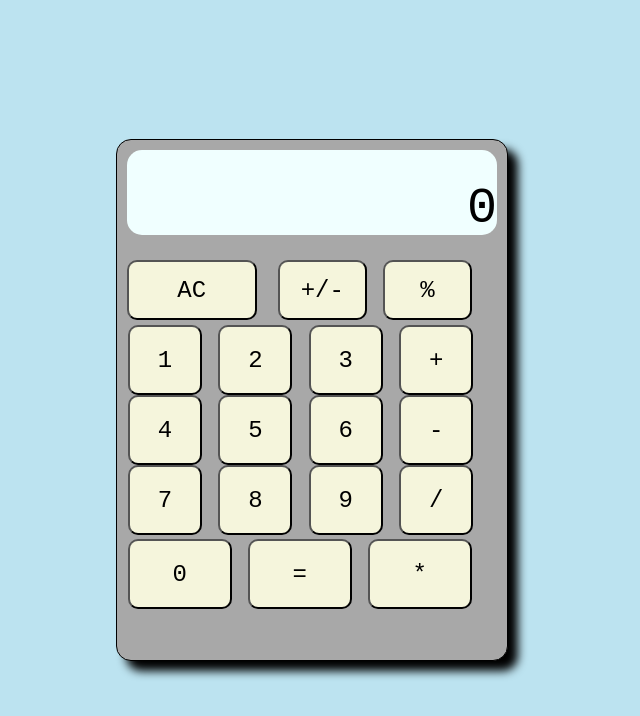
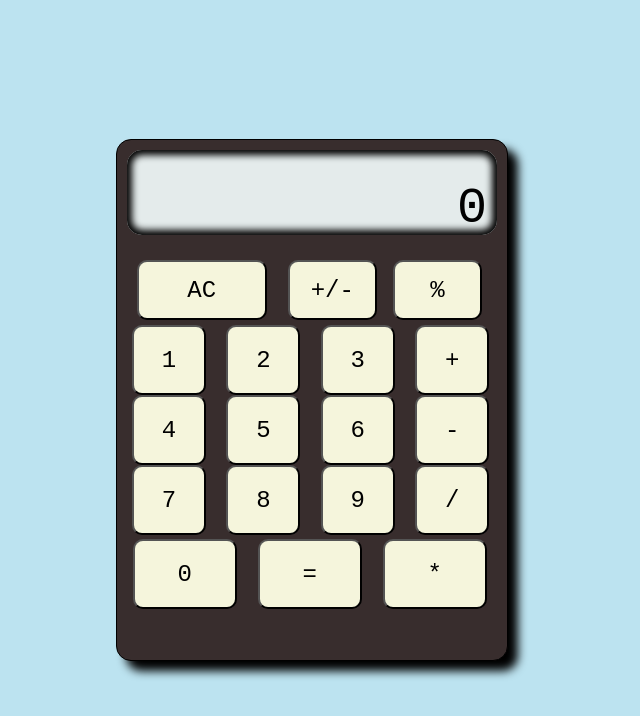
Before and after one commit to purplepeach29/calculator, a plain HTML site: page index.html in a window 1280 px wide. Shown: the whole page, without its empty margins (328-968 px from the left). Drawn offline with Linux system fonts and the light colour scheme.

Commit message:
change display color style.css

```diff
--- a/style.css
+++ b/style.css
@@ -6,7 +6,7 @@ button, div {
 }
 
 .center-div {
-    background-color: rgb(168, 168, 168);
+    background-color: rgb(56, 45, 45);
     border-radius: 15px;
     position:fixed;
     box-shadow: 10px 10px 10px black;
@@ -29,7 +29,7 @@ button, div {
     width: 35%;
     padding: 0px;
     margin: 5px;
-    margin-left: 0px;
+    margin-left: 10px;
 }
 
 .percentage, .toggle-neg {
@@ -46,7 +46,7 @@ button, div {
     display: inline-block;
     background-color: beige;
     border-radius: 10px;
-    margin-left: 1px;
+    margin-left: 5px;
     margin-right: 1px;
     height: 14%;
     width: 20%;
@@ -55,14 +55,17 @@ button, div {
 
 .mult, .equals, .zero {
     margin-top: 4px;
+    margin-left: 6px;
     width: 28%;
 }
 .display {
-    background-color: azure;
+    background-color: #e4ebeb;
+    box-shadow: inset 0px 0px 7px 5px;
     overflow: hidden;
     font-size: 50px;
     vertical-align: text-bottom;
     padding-top: 30px;
+    padding-right: 10px;
     margin-bottom: 20px;
     height: 11%;
     border-radius: 15px;
```
